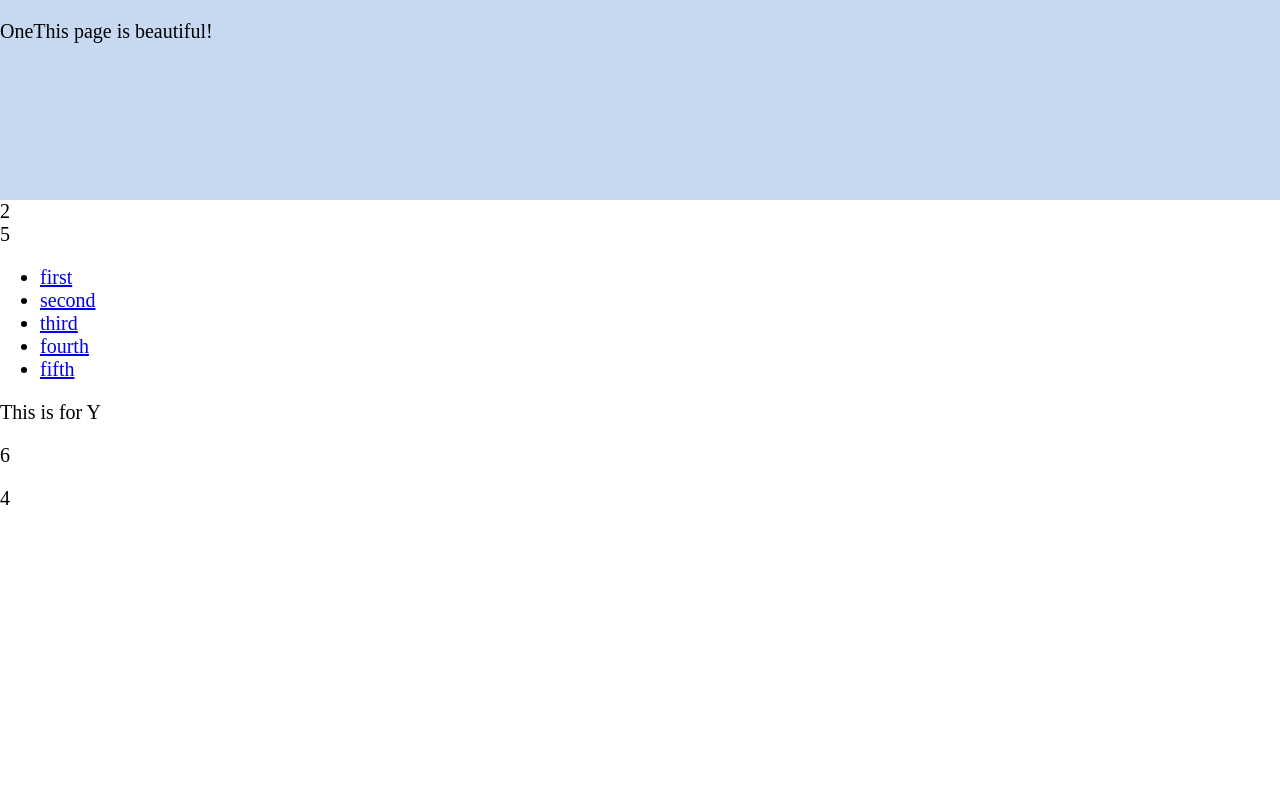
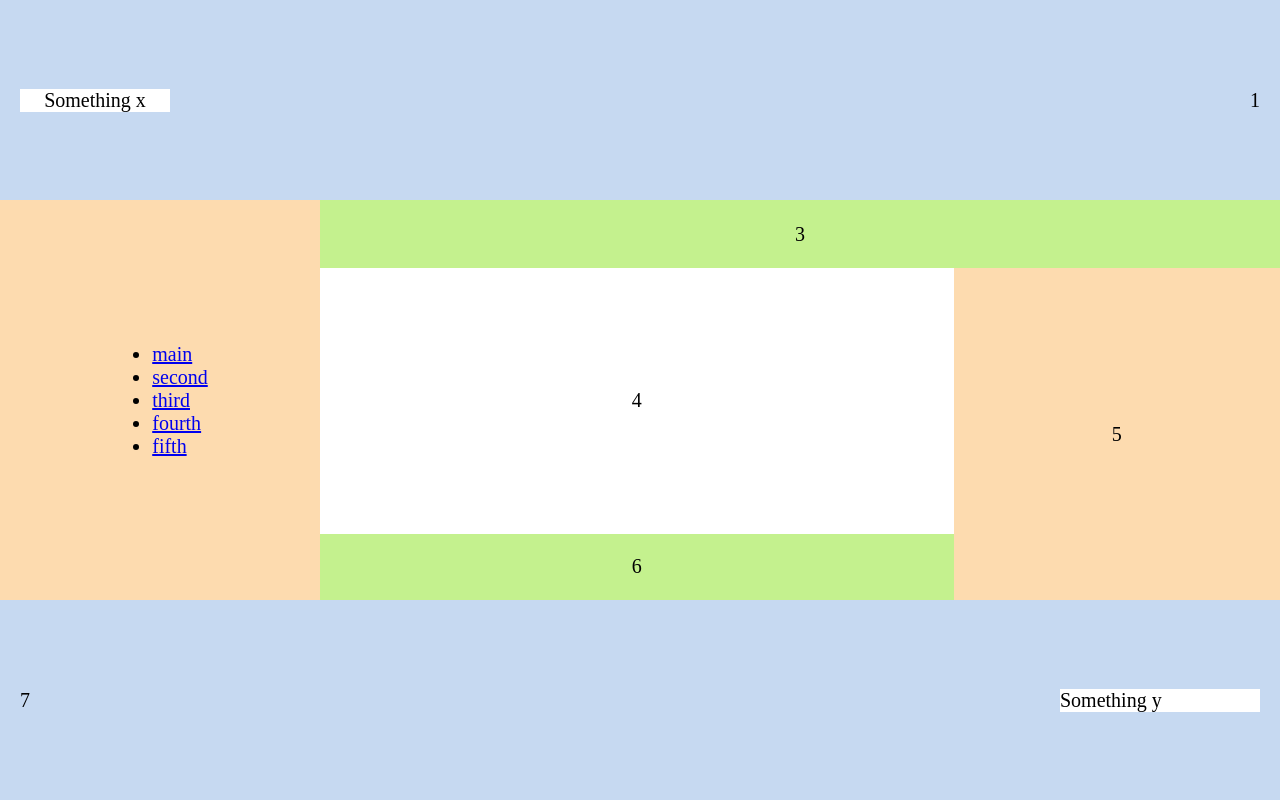
Before and after one commit to Semander/firstsite, a plain HTML site: page index.html in a window 1280 px wide. Drawn offline with Linux system fonts and the light colour scheme.

Commit message:
more changes

```diff
--- a/index.html
+++ b/index.html
@@ -2,53 +2,56 @@
 <html lang="en">
 <head>
     <meta charset="UTF-8">
-    <meta http-equiv="X-UA-Compatible" content="IE=edge">
     <meta name="viewport" content="width=device-width, initial-scale=1.0">
     <link rel="stylesheet" href="index.css">
-    <title>lab 1</title>
+    <title>lab1</title>
 </head>
 <body>
     <div class="header">
-        <div class="for-one">
-            <p> One</p>
+        <div class="x">
+            <p>Something x</p>
         </div>
-        <div class="for-x">
-            <p>This page is beautiful!</p>
+        <div class="one">
+            <p>1</p>
         </div>
     </div>
-    <div class="main">
-        <div class="left-wrap-container">
-            <div class="wrap-up-container">
-                <div class="left-up-bottom-blocks">
-                    <div class="block-up">
-                        2
-                    </div>
-                    <div class="block-bottom">
-                        5
-                    </div>
-                </div>
-                <div class="right-block">
+    <div class="main-container">
+        <div class="two">
             <ul>
-                        <li><a href="index.html">first</a> </li>
+               	<li><a href="index.html">main</a> </li>
                	<li><a href="2.html">second</a> </li>
                	<li><a href="3.html">third</a> </li>
                	<li><a href="4.html">fourth</a> </li>
                	<li><a href="5.html">fifth</a> </li>
             </ul>
         </div>
+        <div class="right-wrapper">
+            <div class="three">
+                3
             </div>
-            <div class="bottom-container">
-                <div class="for-y">
-                    <p>This is for Y</p>
+            <div class="down-wrapper">
+                <div class="left-wrapper">
+                    <div class="four">
+                    	4
                     </div>
-                <div class="for-six">
+                    <div class="six">
                     	6
                     </div>
                 </div>
-        </div>
-        <div class="right-wrap-container">
-            <p>4</p>
+                <div class="five">
+                    5
                 </div>
             </div>
+        </div>
+    </div>
+    <div class="bottom">
+        <div class="seven">
+            <p>7</p>
+        </div>
+        <div class="y">
+            <p>Something y</p>
+        </div>
+    </div>
+
 </body>
 </html>
```
Lines whose indentation alone changed are shown as unchanged.
